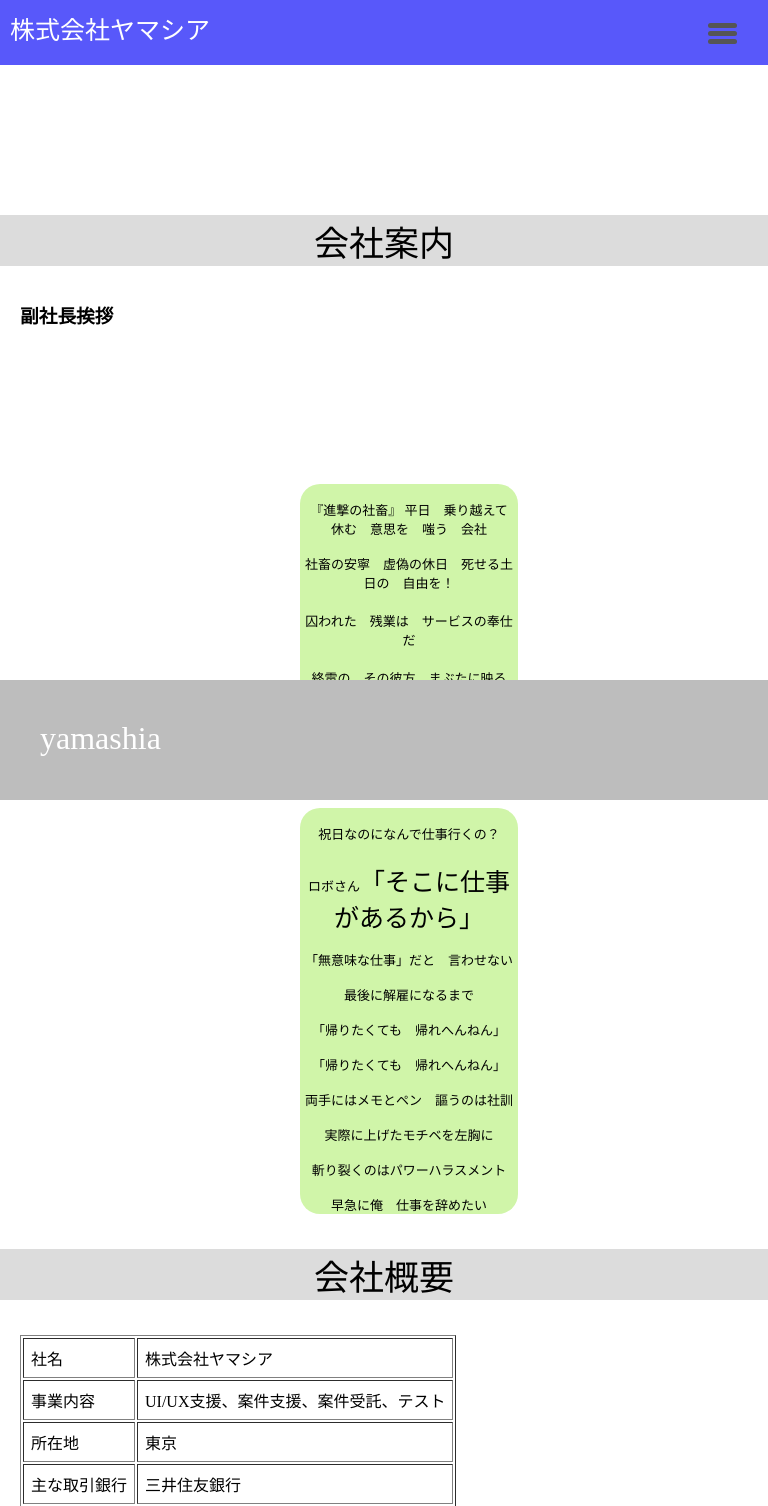
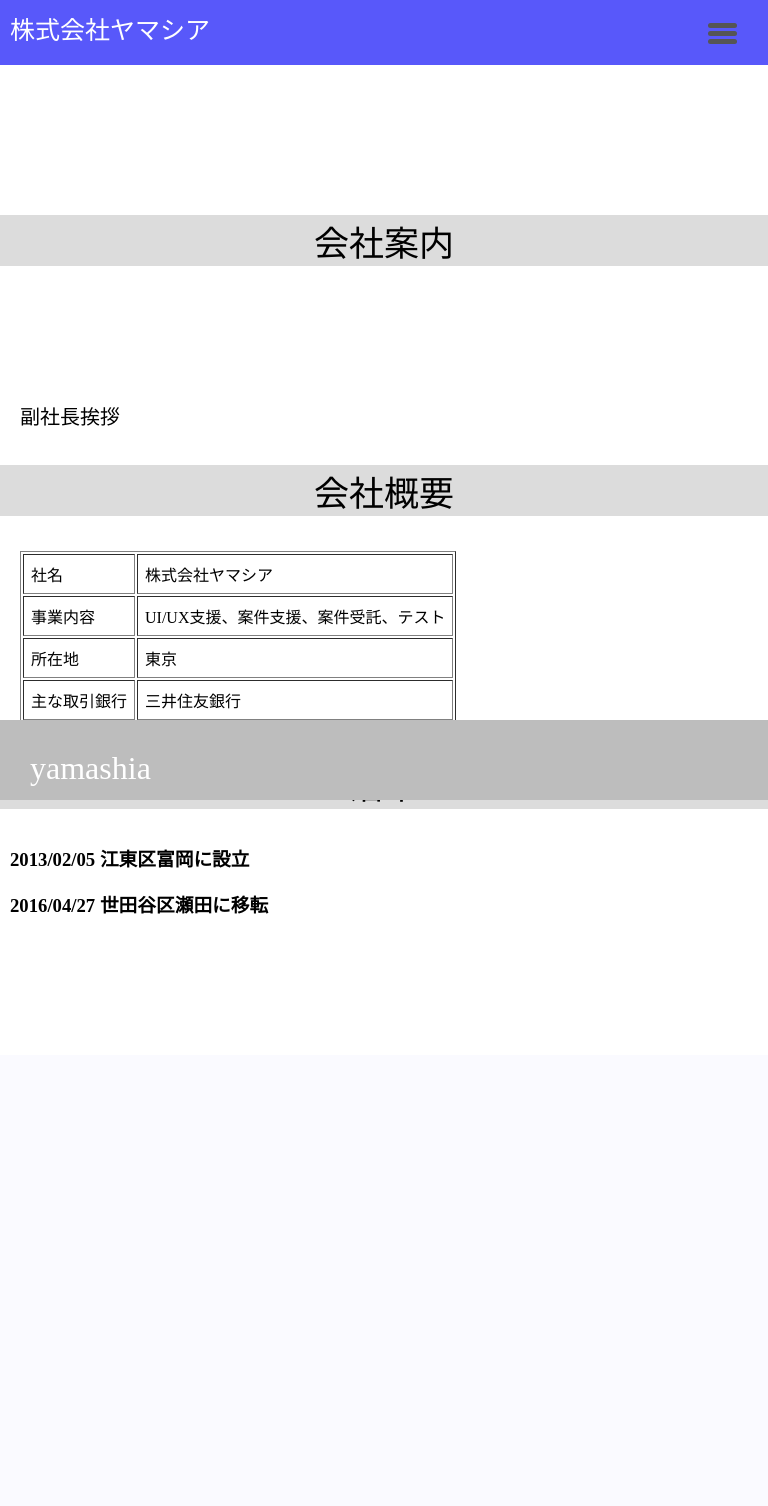
Before and after one commit to yamashia/yamashia, a PHP site: page /CompanyBrochure.html in a window 768 px wide. Shown: the top 1506 px of the page. After the commit the page ends 914 px from the top, so only its background shows below. Run offline with PHP 8.4, Linux system fonts and the light colour scheme.

Commit message:
Add files via upload

```diff
--- a/yamashia/CompanyBrochure/CompanyBrochure.html
+++ b/yamashia/CompanyBrochure/CompanyBrochure.html
@@ -40,10 +40,11 @@
 
 	<div class="top-wrapper">
     <p>会社案内</p>
-    <h3>副社長挨拶</h3>
-
     </div>
-    <div class="container">
+      <div class="hidden_box">
+          <label for="label2">副社長挨拶</label>
+          <input type="checkbox" id="label2">
+          <div class="hidden_show">
             <p class="syatiku">
                     <br>『進撃の社畜』 平日　乗り越えて　休む　意思を　嗤う　会社　</br>
                     <br>社畜の安寧　虚偽の休日　死せる土日の　自由を！ </br>
@@ -65,8 +66,7 @@
                   <br>早急に俺　仕事を辞めたい</br>
             </p>
         </div>
-
-
+      </div>
   <div class="table-company">
     <p>会社概要</p>
     <table border=1 cellpadding=7 cellspacing=2>
--- a/yamashia/CompanyBrochure/responsive.css
+++ b/yamashia/CompanyBrochure/responsive.css
@@ -29,3 +29,11 @@
   .top-wrapper p {
   text-align: center;
   }
+
+  footer {
+    height: 80px;
+  }
+
+  footer-logo {
+    font-size: 20px;
+  }
--- a/yamashia/CompanyBrochure/stylesheet.css
+++ b/yamashia/CompanyBrochure/stylesheet.css
@@ -1,5 +1,3 @@
-/* -------------------- CSS�͈��ԉ����珑���n�߂Ă��������I -------------------- */
-
 * {
   box-sizing: border-box;
 }
@@ -133,17 +131,38 @@ header {
   background-color: #dcdcdc;
 }
 
-.top-wrapper h3 {
+.hidden_box {
+  font-size: 20px;
   margin-left: 20px;
+  margin-right: 20px;
 }
 
-.container p {
+.hidden_box input {
+  display: none;
+  }
+
+.hidden_show p {
   border-radius:20px 20px 20px 20px;
   background-color: #D0F5A9;
-  margin-left: 300px;
-  margin-right: 250px;
+  padding-left: 30px;
+  padding-right: 30px;
   text-align: center;
   font-size: 13px;
+}
+
+.hidden_box .hidden_show {
+    height: 0;
+    padding: 0;
+    overflow: hidden;
+    opacity: 0;
+    transition: 0.8s;
+}
+
+/*クリックで中身表示*/
+.hidden_box input:checked ~ .hidden_show {
+    padding: 10px 0;
+    height: auto;
+    opacity: 1;
 }
 
 .syatiku big {
@@ -181,10 +200,10 @@ margin-left: 10px;
 footer {
  background-color: #BDBDBD;
  color: #fff;
-  position:fixed;
+ position: fixed;
  width: 100%;
-  height: 120px;
-  padding: 40px;
+ height: 100px;
+ padding: 30px;
  bottom:0;
 }
 
@@ -203,7 +222,8 @@ margin-left: 10px;
 
 .footer-list li {
  padding-bottom: 20px;
-  margin: 0 10px;
+ margin-left: 10px;
+ margin-right: 10px;
  list-style: none;
  display: inline-block;
 }
@@ -270,7 +290,7 @@ margin-left: 10px;
   top: 0;
   left: 0;
   z-index: 9999;/*最前面に*/
-  width: 90%;/*右側に隙間を作る（閉じるカバーを表示）*/
+  width: 70%;/*右側に隙間を作る（閉じるカバーを表示）*/
   max-width: 330px;/*最大幅（調整してください）*/
   height: 100%;
   background: #fff;/*背景色*/
--- a/yamashia/contact/contact.html
+++ b/yamashia/contact/contact.html
@@ -39,12 +39,6 @@
     </header>
 	<div class="top-wrapper">
   <p> お問い合わせ</p>
-<div class="call-contact">
-  <h4> 当社および当社の提供するサービスに関するご質問、お問い合わせは、下記よりお願いします。</h4>
-  <h2> ・お電話でのお問い合わせ</h2>
-  <h4>  受付時間：9:00~18:00</h4>
-  <h4>  お問い合わせ電話番号：090-9956-5956 (代表：山口)</h4>
-        </div>
 <div class="mail-contact">
   <h2> ・メールでのお問い合わせ</h2>
   <h4>  お問い合わせにつきましては、下記リンクよりメールにてお問い合わせください</h4>
```
Also changed, not shown: yamashia/BuisinessInfo/responsive.css (+8 -0 lines), yamashia/BuisinessInfo/stylesheet.css (+5 -4 lines), yamashia/contact/responsive.css (+8 -0 lines), yamashia/contact/stylesheet.css (+5 -8 lines), yamashia/index/responsive.css (+8 -0 lines), yamashia/index/stylesheet.css (+5 -5 lines), yamashia/stockinformation/responsive.css (+8 -0 lines), yamashia/stockinformation/stylesheet.css (+5 -6 lines). Lines whose indentation alone changed are shown as unchanged.
